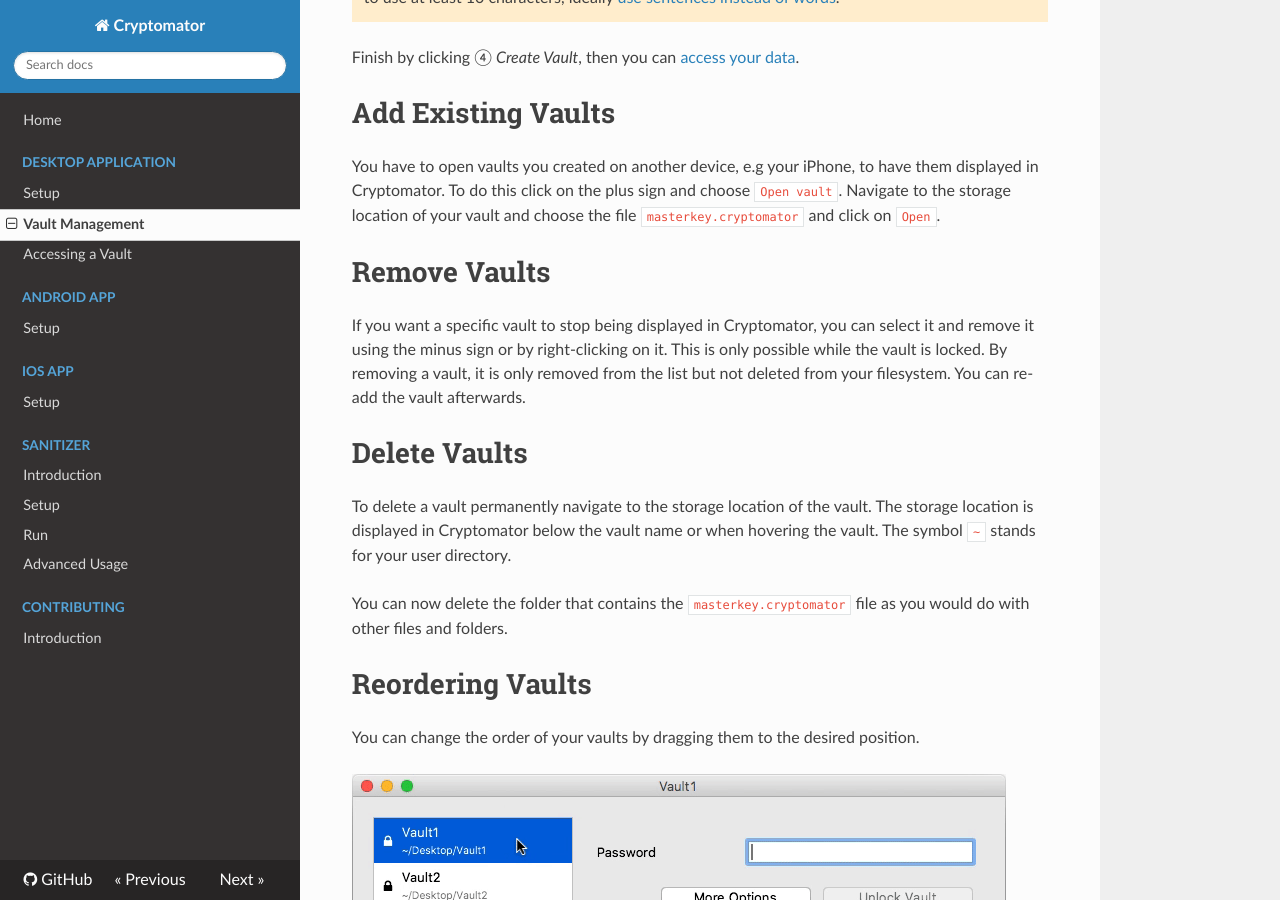
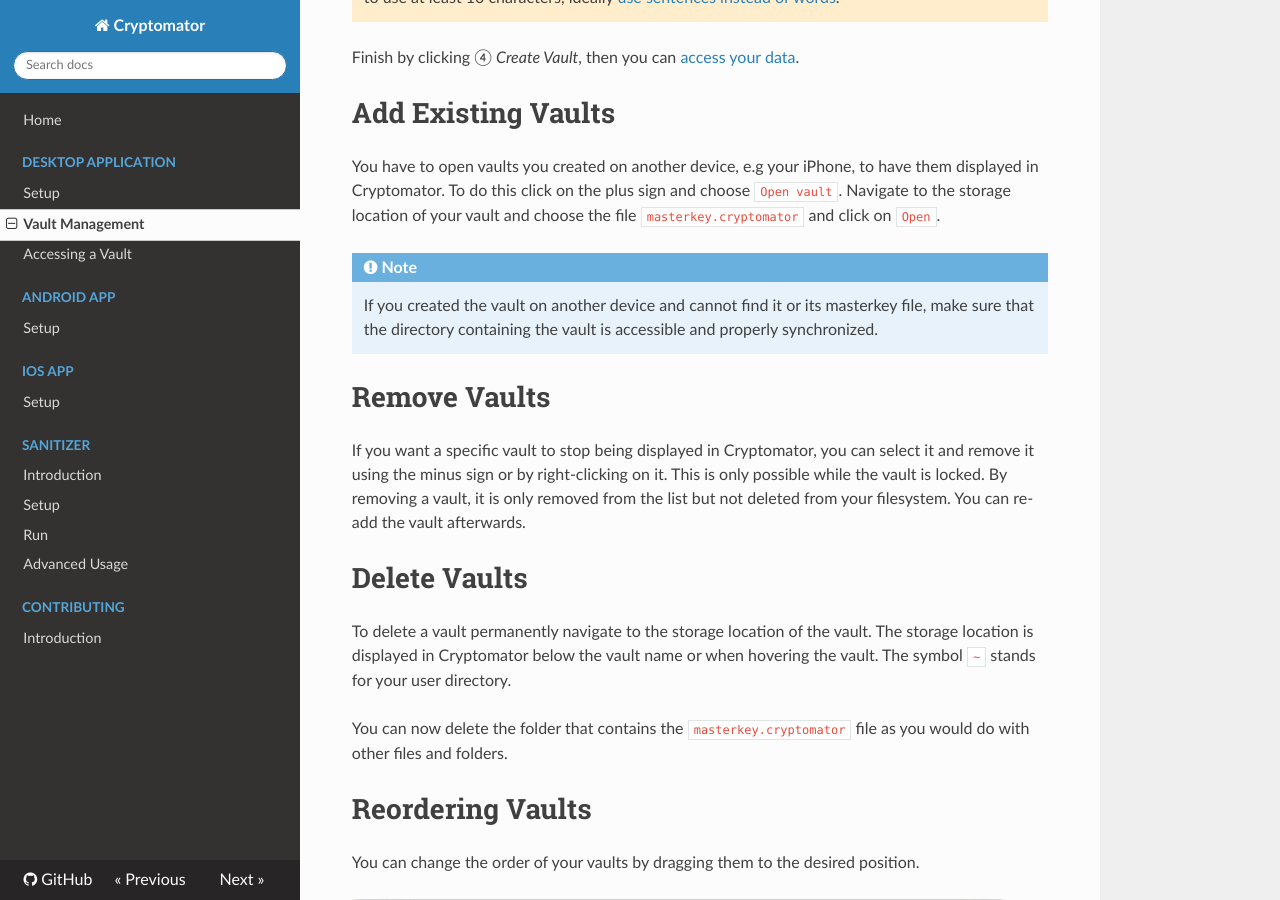
Before and after one commit to cryptomator/docs, an MkDocs documentation site: the page built from docs/desktop/vault-management.md, in a window 1280 px wide and 900 px high, scrolled down 953 px. Built offline with MkDocs 1.6.1, drawn with Linux system fonts in a browser that asks for light colours; nearby versions of some CDN libraries.

Commit message:
adding note about synchronizing

```diff
--- a/docs/desktop/vault-management.md
+++ b/docs/desktop/vault-management.md
@@ -13,6 +13,9 @@
 
 # Add Existing Vaults
 You have to open vaults you created on another device, e.g your iPhone, to have them displayed in Cryptomator. To do this click on the plus sign and choose `Open vault`. Navigate to the storage location of your vault and choose the file `masterkey.cryptomator` and click on `Open`.
+
+!!! note
+    If you created the vault on another device and cannot find it or its masterkey file, make sure that the directory containing the vault is accessible and properly synchronized.
 
 # Remove Vaults
 If you want a specific vault to stop being displayed in Cryptomator, you can select it and remove it using the minus sign or by right-clicking on it. This is only possible while the vault is locked. By removing a vault, it is only removed from the list but not deleted from your filesystem. You can re-add the vault afterwards.
```
